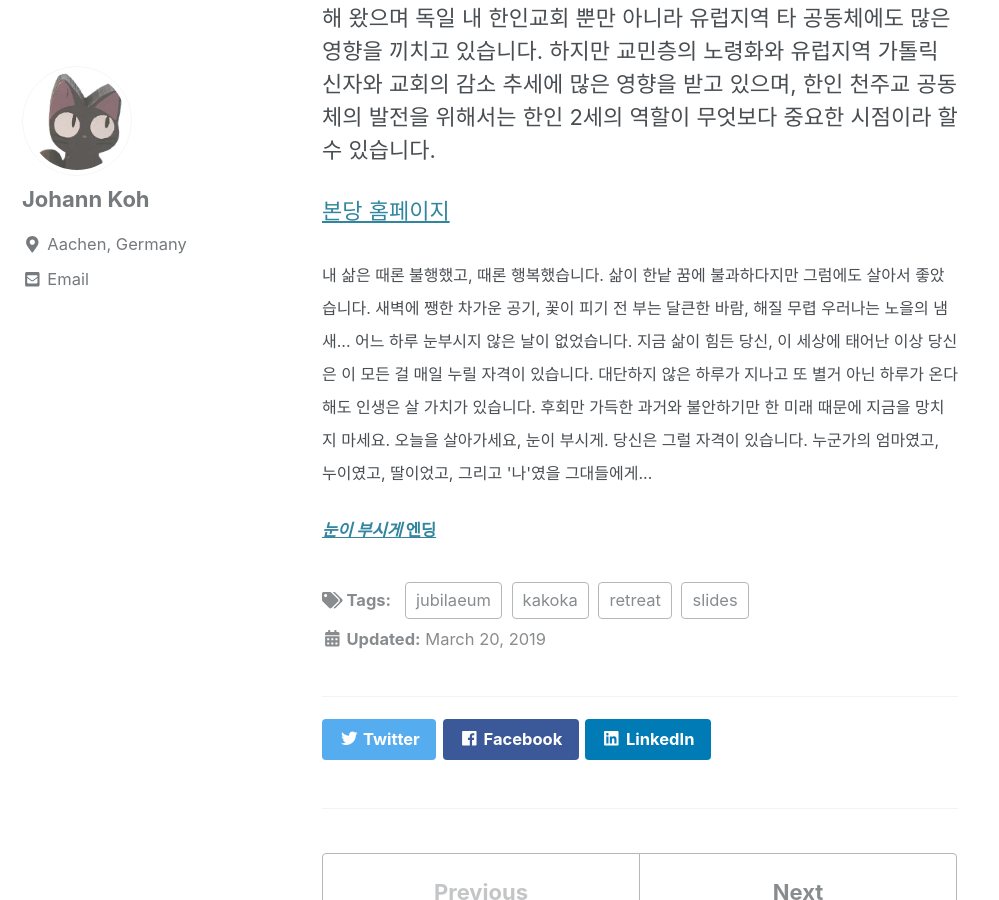
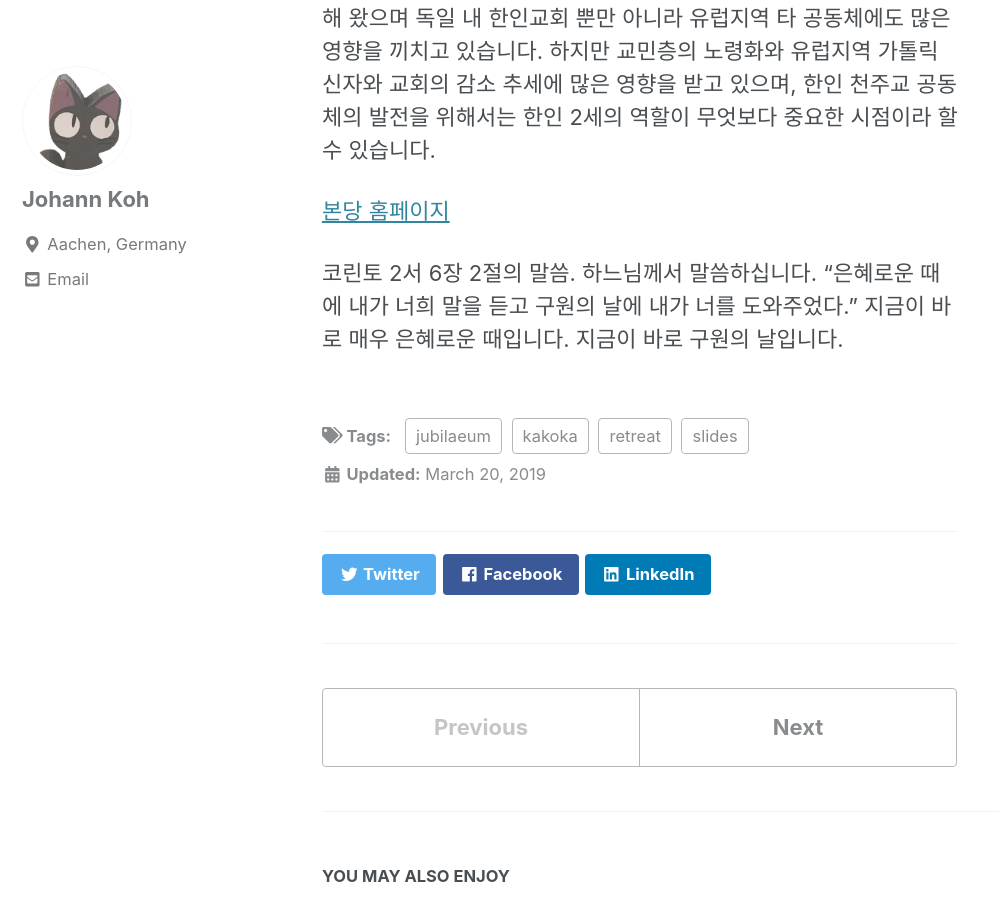
Before and after one commit to meuus/meuus.github.io, a Jekyll site: the page built from _posts/2019-03-20-jubilaeum-retreat.md, in a window 1280 px wide and 900 px high, scrolled down 1325 px. Shown: the whole window, without its empty margins (0-999 px from the left). Built offline with Jekyll 4.4.1, drawn with Linux system fonts in a browser that asks for light colours; cached includes are drawn as plain includes.

Commit message:
modified:   _posts/2019-03-20-jubilaeum-retreat.md 	modified:   index.html

```diff
--- a/_posts/2019-03-20-jubilaeum-retreat.md
+++ b/_posts/2019-03-20-jubilaeum-retreat.md
@@ -45,21 +45,6 @@ tags:
 
 [본당 홈페이지](http://www.kakoka.de/zbxe/ "쾰른 한인 천주교회")
 
-
-<font size="3">
-내 삶은 때론 불행했고, 때론 행복했습니다.
-삶이 한낱 꿈에 불과하다지만 그럼에도 살아서 좋았습니다.
-새벽에 쨍한 차가운 공기, 꽃이 피기 전 부는 달큰한 바람, 해질 무렵 우러나는 노을의 냄새...
-어느 하루 눈부시지 않은 날이 없었습니다.
-
-지금 삶이 힘든 당신, 이 세상에 태어난 이상 당신은 이 모든 걸 매일 누릴 자격이 있습니다.
-대단하지 않은 하루가 지나고 또 별거 아닌 하루가 온다 해도 인생은 살 가치가 있습니다.
-
-후회만 가득한 과거와 불안하기만 한 미래 때문에 지금을 망치지 마세요.
-오늘을 살아가세요, 눈이 부시게.
-당신은 그럴 자격이 있습니다.
-누군가의 엄마였고, 누이였고, 딸이었고,
-그리고 '나'였을 그대들에게...
-</font>
-
-###### [*눈이 부시게* 엔딩](http://tv.jtbc.joins.com/dazzling "눈이 부시게 엔딩")
+코린토 2서 6장 2절의 말씀. 하느님께서 말씀하십니다. "은혜로운 때에 내가 너희 말을 듣고
+구원의 날에 내가 너를 도와주었다." 지금이 바로 매우 은혜로운 때입니다. 지금이 바로
+구원의 날입니다.
--- a/index.html
+++ b/index.html
@@ -6,12 +6,12 @@ excerpt: "<br />hpc and modular supercomputing"
 header:
   overlay_image: /assets/images/gkoh-2014_03_01.png
   overlay_filter: rgba(255,0,0,0.2)
-  caption: "**``der Drache'' drawn by Geonhui**"
+  caption: "**«der Drache» drawn by Geonhui** © 2014 Geonhui Koh"
 #  overlay_image: /assets/images/headimage.jpg
 #  overlay_filter: rgba(255,255,255,0.0)
 #  caption: "[**Engel painted by Hedi Frankenne**](https://www.engelenergie.de/k%C3%BCnstlerin/)"
 #
-# "[Copyright Forschungszentrum Jülich / R.-U. Limbach](http://www.fz-juelich.de/SharedDocs/Pressemitteilungen/UK/EN/2018/2018-06-25-juwels.html)"
+# "[© Forschungszentrum Jülich / R.-U. Limbach](http://www.fz-juelich.de/SharedDocs/Pressemitteilungen/UK/EN/2018/2018-06-25-juwels.html)"
 #  actions:
 #    - label: "Jülich Supercomputing Centre"
 #      url: "http://www.fz-juelich.de/SharedDocs/Pressemitteilungen/UK/EN/2018/2018-06-25-juwels.html"
```
